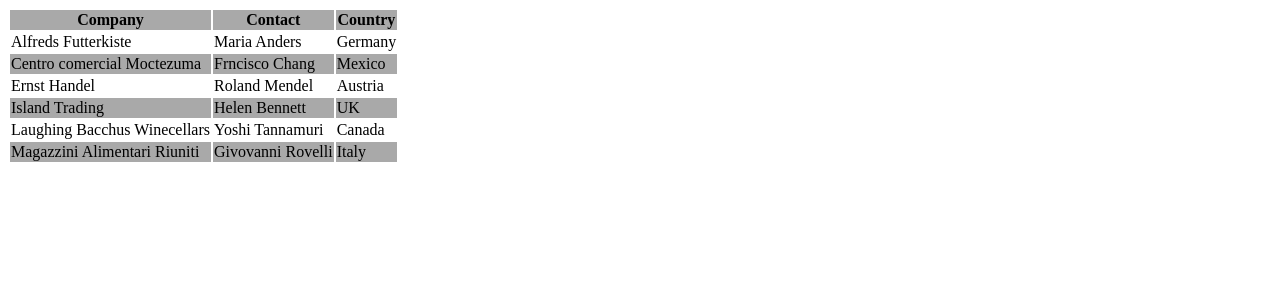
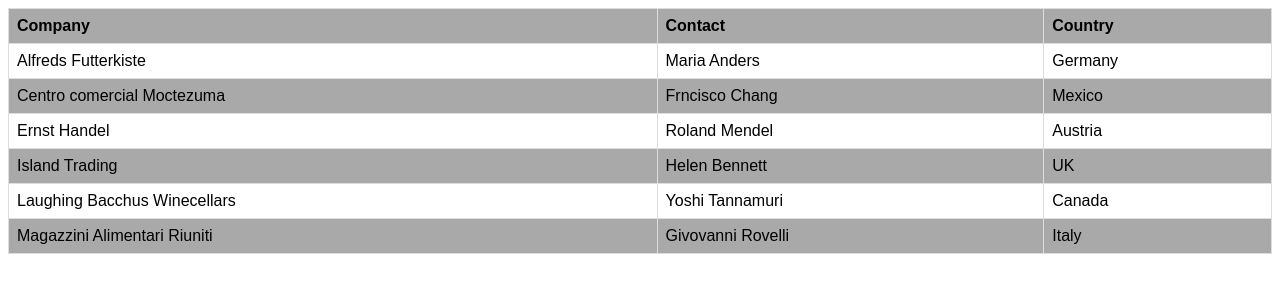
Before and after one commit to yentran71313/Tao-bang-co-ban, a plain HTML site: page index.html in a window 1280 px wide. Drawn offline with Linux system fonts and the light colour scheme.

Commit message:
tao-bang-co-ban

```diff
--- a/index.html
+++ b/index.html
@@ -4,6 +4,7 @@
     <meta charset="UTF-8">
     <meta http-equiv="X-UA-Compatible" content="IE=edge">
     <meta name="viewport" content="width=device-width, initial-scale=1.0">
+    <link rel="stylesheet" href="table.css">
     <title>Document</title>
 </head>
 <body>
--- /dev/null
+++ b/table.css
@@ -0,0 +1,10 @@
+table {
+    font-family: arial, sans-serif;
+    border-collapse: collapse;
+    width: 100%;
+}
+td, th {
+    border: 1px solid #dddddd;
+    text-align: left;
+    padding: 8px;
+}
```
